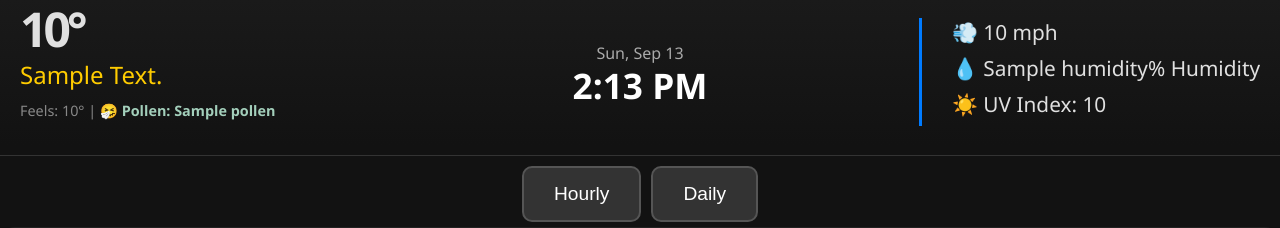
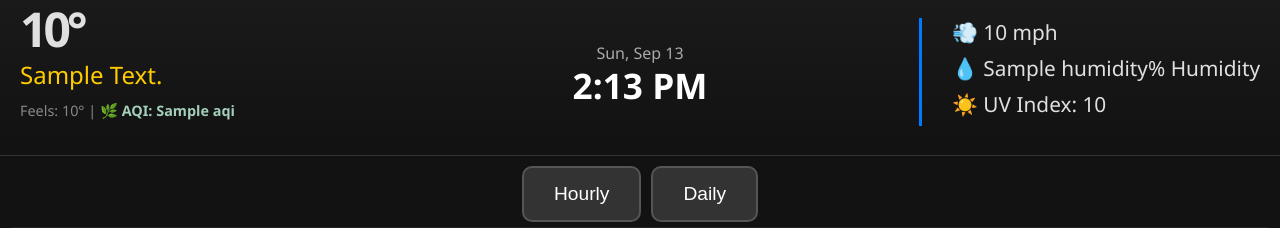
Before and after one commit to ptr5201/weather_kiosk, a Flask app: template templates/index.html in a window 1280 px wide. Shown: the top 228 px of the page. Run offline with Flask 3, Linux system fonts and the light colour scheme; the template is opened without the code that fills it: most values are stand-ins (such as "Sample title", 1, 10 or a date in 2020).

Commit message:
replaced pollen with AQI, added precipitation probability to hourly cards, sdded severe weather alert

```diff
--- a/app.py
+++ b/app.py
@@ -19,35 +19,37 @@ UNITS = "imperial" # Use 'imperial' for Fahrenheit
 # Global variables to hold the last successful weather data
 last_weather_cache = None
 
-def fetch_pollen_data():
-    url = f"https://air-quality-api.open-meteo.com/v1/air-quality?latitude={LAT}&longitude={LON}&current=alder_pollen,birch_pollen,grass_pollen,mugwort_pollen,olive_pollen,ragweed_pollen&timezone=auto"
+def fetch_aqi_data():
+    url = f"https://air-quality-api.open-meteo.com/v1/air-quality?latitude={LAT}&longitude={LON}&current=us_aqi&timezone=auto"
 
     try:
         r = requests.get(url, timeout=10)
         r.raise_for_status()
         data = r.json().get('current', {})
+        aqi = data.get('us_aqi')
 
-        # Using .get(key, 0) isn't enough because the key might exist but be None.
-        # This list comprehension ensures every value is at least 0.
-        pollen_fields = [
-            'alder_pollen', 'birch_pollen', 'grass_pollen',
-            'mugwort_pollen', 'olive_pollen', 'ragweed_pollen'
-        ]
+        if aqi is None:
+            return None
 
-        pollen_values = [data.get(field) if data.get(field) is not None else 0 for field in pollen_fields]
+        return round(aqi)
+    except Exception as e:
+        print(f"AQI Error: {e}")
+        return None
 
-        max_pollen = max(pollen_values)
-        return format_pollen_risk(max_pollen)
-    except Exception as e:
-        print(f"Pollen Error: {e}")
+def format_aqi(value):
+    if value is None:
         return "N/A"
-
-def format_pollen_risk(value):
-    # Rough grains/m^3 scale for a "General" label
-    if value < 10: return "Low"
-    if value < 50: return "Med"
-    if value < 150: return "High"
-    return "Very High"
+    if value <= 50:
+        return f"{value} Good"
+    if value <= 100:
+        return f"{value} Moderate"
+    if value <= 150:
+        return f"{value} Unhealthy for Sensitive Groups"
+    if value <= 200:
+        return f"{value} Unhealthy"
+    if value <= 300:
+        return f"{value} Very Unhealthy"
+    return f"{value} Hazardous"
 
 def get_weather():
     global last_weather_cache
@@ -60,10 +62,10 @@ def get_weather():
         response.raise_for_status()
         weather_data = response.json()
 
-        pollen = fetch_pollen_data()
-
-        if pollen:
-            weather_data['pollen'] = pollen
+        # AQI is supplemental data. If it fails, the main weather
+        # request should still succeed.
+        aqi = fetch_aqi_data()
+        weather_data['aqi'] = format_aqi(aqi)
 
         #2. Success! Update the RAM cache
         last_weather_cache = weather_data
@@ -84,10 +86,8 @@ def home():
         # 2. Fetch the data
         data = get_weather()
 
-        pollen_data = data['pollen']
-
         # 3. Pass data to the HTML template
-        return render_template('index.html', w=data, pollen=pollen_data)
+        return render_template('index.html', w=data)
     except Exception as e:
         return f"Error fetching weather: {e}"
 
--- a/static/style.css
+++ b/static/style.css
@@ -272,9 +272,37 @@ hr {
     text-transform: capitalize;
 }
 
-.pollen-tag {
-    color: #a3cfbb; /* Subtle green for nature/pollen */
+.aqi-tag {
+    color: #a3cfbb;
     font-weight: bold;
+}
+
+.precip-prob {
+    font-size: 0.75rem;
+    color: #78b9ff;
+    margin-top: 2px;
+}
+
+.weather-alert {
+    display: flex;
+    align-items: center;
+    justify-content: center;
+    gap: 10px;
+    margin: 0 10px 5px 10px;
+    padding: 6px 10px;
+    background-color: #5a3d00;
+    border: 1px solid #c58a00;
+    border-radius: 8px;
+    color: #fff;
+    font-size: 0.85rem;
+}
+
+.weather-alert strong {
+    color: #ffcc00;
+}
+
+.weather-alert span {
+    color: #ddd;
 }
 
 .feels-like-small {
--- a/templates/index.html
+++ b/templates/index.html
@@ -22,7 +22,7 @@
                 <p class="condition-text">{{ w.current.weather[0].description | capitalize }}</p>
                 <p class="feels-like-small">
                     Feels: {{ w.current.feels_like | round }}° |
-                    <span class="pollen-tag">🤧 Pollen: {{ pollen }}</span>
+                    <span class="aqi-tag">🌿 AQI: {{ w.aqi }}</span>
                 </p>
             </div>
 
@@ -39,6 +39,13 @@
         </div>
 
         <hr>
+
+        {% if w.alerts %}
+        <div class="weather-alert">
+            <strong>⚠️ {{ w.alerts[0].event }}</strong>
+            <span>{{ w.alerts[0].sender_name }}</span>
+        </div>
+        {% endif %}
 
         <div class="controls">
             <button onclick="showView('hourly')">Hourly</button>
```
